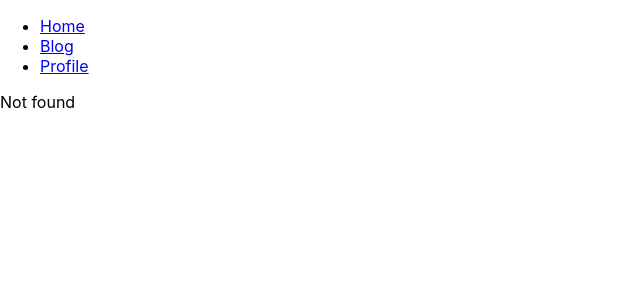
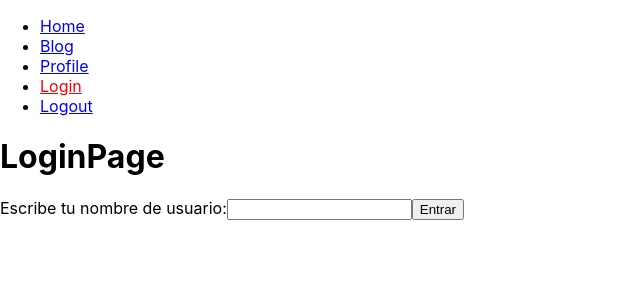
Before and after one commit to martinlizardi/platzi-curso-react-router, a React (Create React App) app: page /#/login in a window 1280 px wide. Before the commit this address had no page. Shown: the top 300 px of the page, without its empty margins (0-640 px from the left). Built offline with nearby package versions, Linux system fonts and the light colour scheme.

Commit message:
useAuth: login y logout

```diff
--- a/src/App.js
+++ b/src/App.js
@@ -4,10 +4,14 @@
 import { BlogPage } from './pages/BlogPage';
 import { ProfilePage } from './pages/ProfilePage';
 import { BlogPost } from './components/BlogPost';
+import { LoginPage } from './pages/LoginPage';
+import { LogoutPage } from './pages/LogoutPage';
+import { AuthProvider } from './services/auth';
 
 function App() {
   return (
     <HashRouter>
+      <AuthProvider>
         <Menu />
 
         <Routes>
@@ -17,10 +21,13 @@
             <Route path=":slug" element={<BlogPost />} />
           </Route>
 
+          <Route path="/login" element={<LoginPage />} />
+          <Route path="/logout" element={<LogoutPage />} />
           <Route path="/profile" element={<ProfilePage />} />
 
           <Route path="*" element={<p>Not found</p>} />
         </Routes>
+      </AuthProvider>
     </HashRouter>
   );
 }
--- a/src/components/Menu/index.js
+++ b/src/components/Menu/index.js
@@ -15,26 +15,6 @@
             </NavLink>
           </li>
         ))}
-
-        {/* <li><Link to='/'>Home</Link></li>
-        <li><Link to='/blog'>Blog</Link></li>
-        <li><Link to='/profile'>Profile</Link></li> */}
-
-        {/* <li>
-          <NavLink
-            className={({ isActive }) => ''}
-            style={({ isActive }) => ({ color: isActive ? 'red' : 'blue' })}
-            to="/"
-          >
-            Home
-          </NavLink>
-        </li>
-        <li>
-          <NavLink to="/blog">Blog</NavLink>
-        </li>
-        <li>
-          <NavLink to="/profile">Profile</NavLink>
-        </li> */}
       </ul>
     </nav>
   );
@@ -53,6 +33,14 @@
     to: '/profile',
     text: 'Profile',
   },
+  {
+    to: '/login',
+    text: 'Login',
+  },
+  {
+    to: '/logout',
+    text: 'Logout',
+  },
 ];
 
 export { Menu };
--- /dev/null
+++ b/src/pages/LoginPage/index.js
@@ -0,0 +1,27 @@
+import React from 'react';
+import { useAuth } from '../../services/auth';
+
+function LoginPage() {
+  const auth = useAuth();
+  const [username, setUsername] = React.useState('');
+
+  const login = (e) => {
+    e.preventDefault();
+    auth.login({ username });
+  };
+
+  return (
+    <>
+      <h1>LoginPage</h1>
+
+      <form onSubmit={login}>
+        <label>Escribe tu nombre de usuario:</label>
+        <input value={username} onChange={(e) => setUsername(e.target.value)} />
+
+        <button type="submit">Entrar</button>
+      </form>
+    </>
+  );
+}
+
+export { LoginPage };
--- /dev/null
+++ b/src/pages/LogoutPage/index.js
@@ -0,0 +1,25 @@
+import React from 'react';
+import { useAuth } from '../../services/auth';
+
+function LogoutPage() {
+  const auth = useAuth();
+
+  const logout = (e) => {
+    e.preventDefault();
+    auth.logout();
+  };
+
+  return (
+    <>
+      <h1>LogoutPage</h1>
+
+      <form onSubmit={logout}>
+        <label>¿Seguro que quires salir?</label>
+
+        <button type="submit">Salir</button>
+      </form>
+    </>
+  );
+}
+
+export { LogoutPage };
--- a/src/pages/ProfilePage/index.js
+++ b/src/pages/ProfilePage/index.js
@@ -1,7 +1,15 @@
 import React from 'react';
+import { useAuth } from '../../services/auth';
 
 function ProfilePage() {
-  return <h1>ProfilePage</h1>;
+  const auth = useAuth();
+
+  return (
+    <>
+      <h1>ProfilePage</h1>
+      <p>Welcome, {auth?.user?.username || 'Not User'}</p>
+    </>
+  );
 }
 
 export { ProfilePage };
--- /dev/null
+++ b/src/services/auth.js
@@ -0,0 +1,30 @@
+import React from 'react';
+import { useNavigate } from 'react-router-dom';
+
+const AuthContext = React.createContext();
+
+function AuthProvider({ children }) {
+  const navigate = useNavigate();
+  const [user, setUser] = React.useState(null);
+
+  const login = (username) => {
+    setUser(username);
+    navigate('/profile');
+  };
+
+  const logout = () => {
+      setUser(null);
+      navigate('/');
+  };
+
+  const auth = { user, login, logout };
+
+  return <AuthContext.Provider value={auth}>{children}</AuthContext.Provider>;
+}
+
+function useAuth() {
+  const auth = React.useContext(AuthContext);
+  return auth;
+}
+
+export { AuthProvider, useAuth };
```
Lines whose indentation alone changed are shown as unchanged.
